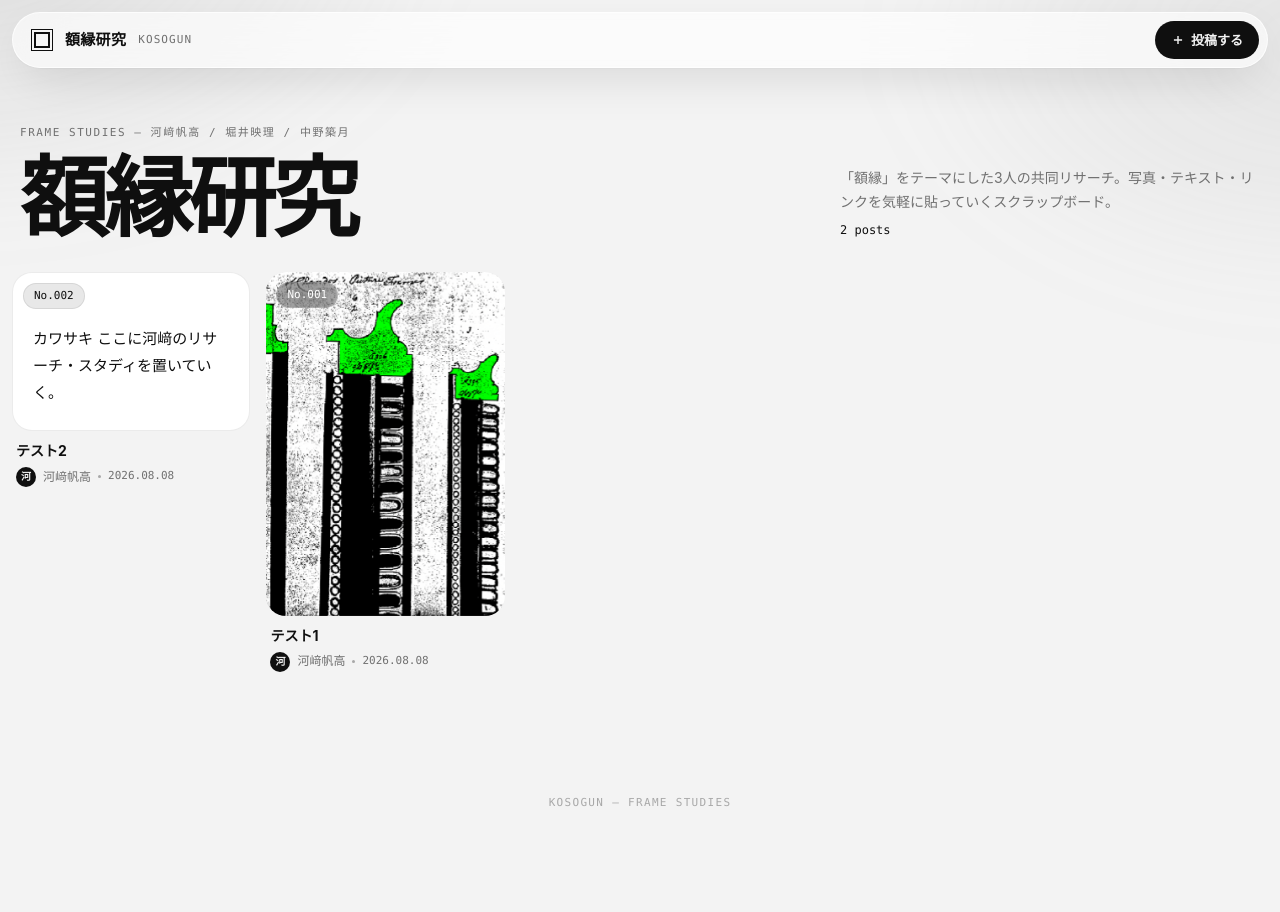
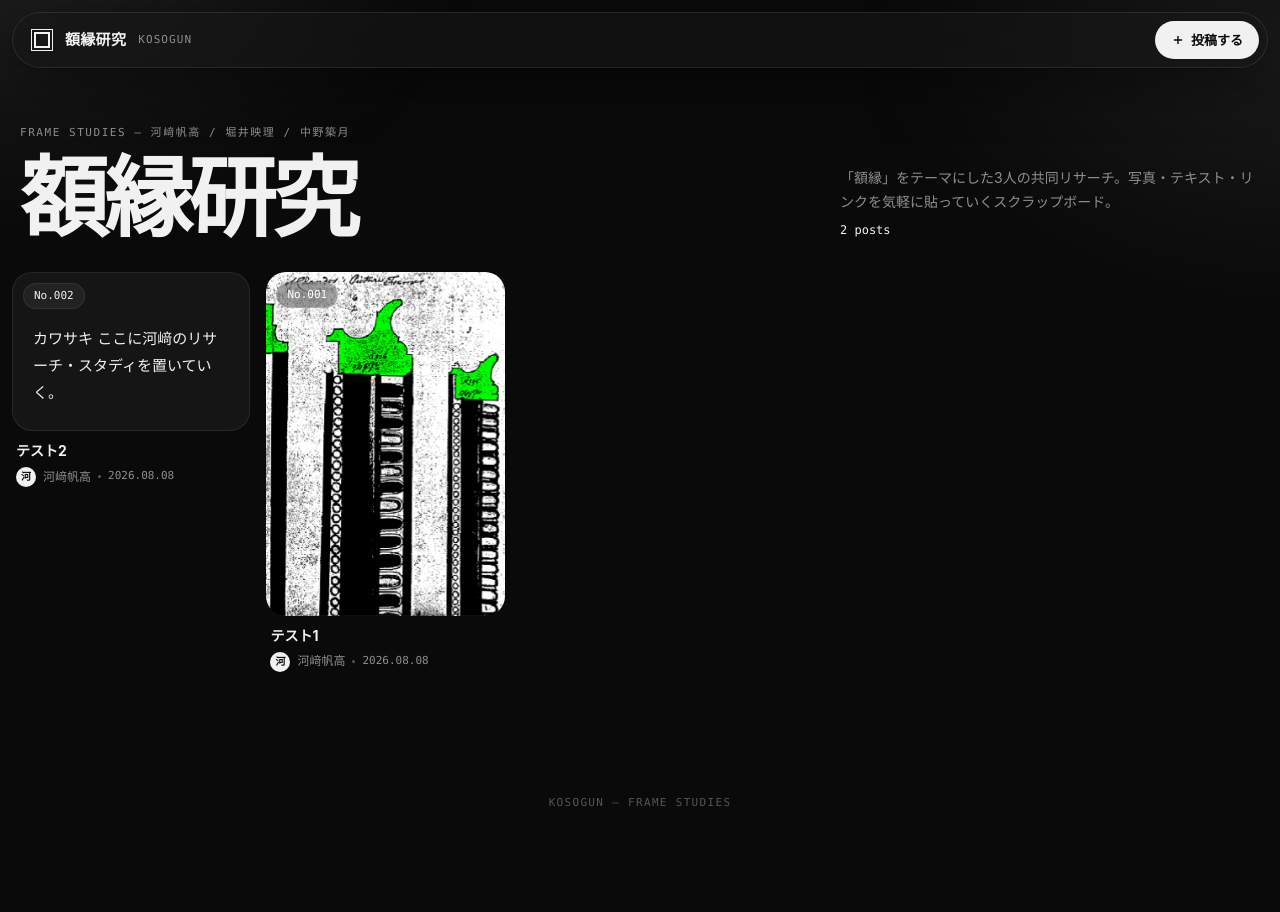
Before and after one commit to da-unch/kosogun, a Jekyll site: the page built from index.html, in a window 1280 px wide. Built offline with Jekyll 4.4.1, drawn with Linux system fonts in a browser that asks for light colours.

Commit message:
配色をダーク固定に変更
Co-Authored-By: Claude Opus 5 <noreply@anthropic.com>

```diff
--- a/_layouts/default.html
+++ b/_layouts/default.html
@@ -10,8 +10,7 @@
 {%- if site.description %}
 <meta name="description" content="{{ site.description }}">
 {%- endif %}
-<meta name="theme-color" content="#f3f3f3" media="(prefers-color-scheme: light)">
-<meta name="theme-color" content="#0a0a0a" media="(prefers-color-scheme: dark)">
+<meta name="theme-color" content="#0a0a0a">
 <link rel="stylesheet" href="{{ '/assets/css/style.css' | relative_url }}">
 <script>document.documentElement.classList.add('js')</script>
 <script src="{{ '/assets/js/app.js' | relative_url }}" defer></script>
--- a/assets/css/style.css
+++ b/assets/css/style.css
@@ -1,36 +1,21 @@
 :root {
-  --bg: #f3f3f3;
-  --surface: #ffffff;
-  --surface-2: #e8e8e8;
-  --ink: #0f0f0f;
-  --muted: #707070;
-  --faint: #a8a8a8;
-  --line: rgba(0, 0, 0, .08);
-  --glass: rgba(255, 255, 255, .62);
-  --glass-line: rgba(255, 255, 255, .75);
-  --shadow: 0 1px 2px rgba(0, 0, 0, .04), 0 16px 48px -16px rgba(0, 0, 0, .2);
+  --bg: #0a0a0a;
+  --surface: #151515;
+  --surface-2: #222222;
+  --ink: #f1f1f1;
+  --muted: #8e8e8e;
+  --faint: #555555;
+  --line: rgba(255, 255, 255, .08);
+  --glass: rgba(24, 24, 24, .55);
+  --glass-line: rgba(255, 255, 255, .09);
+  --shadow: 0 1px 2px rgba(0, 0, 0, .4), 0 20px 60px -16px rgba(0, 0, 0, .75);
   --radius: 20px;
   --gap: 16px;
   --wide: min(100% - 24px, 1680px);
   --ease: cubic-bezier(.2, .7, .2, 1);
   --font: -apple-system, BlinkMacSystemFont, "Hiragino Sans", "Hiragino Kaku Gothic ProN", "Noto Sans JP", "Yu Gothic", sans-serif;
   --mono: ui-monospace, "SF Mono", "JetBrains Mono", Menlo, Consolas, monospace;
-  color-scheme: light dark;
-}
-
-@media (prefers-color-scheme: dark) {
-  :root {
-    --bg: #0a0a0a;
-    --surface: #151515;
-    --surface-2: #222222;
-    --ink: #f1f1f1;
-    --muted: #8e8e8e;
-    --faint: #555555;
-    --line: rgba(255, 255, 255, .08);
-    --glass: rgba(24, 24, 24, .55);
-    --glass-line: rgba(255, 255, 255, .09);
-    --shadow: 0 1px 2px rgba(0, 0, 0, .4), 0 20px 60px -16px rgba(0, 0, 0, .75);
-  }
+  color-scheme: dark;
 }
 
 @view-transition { navigation: auto; }
```
